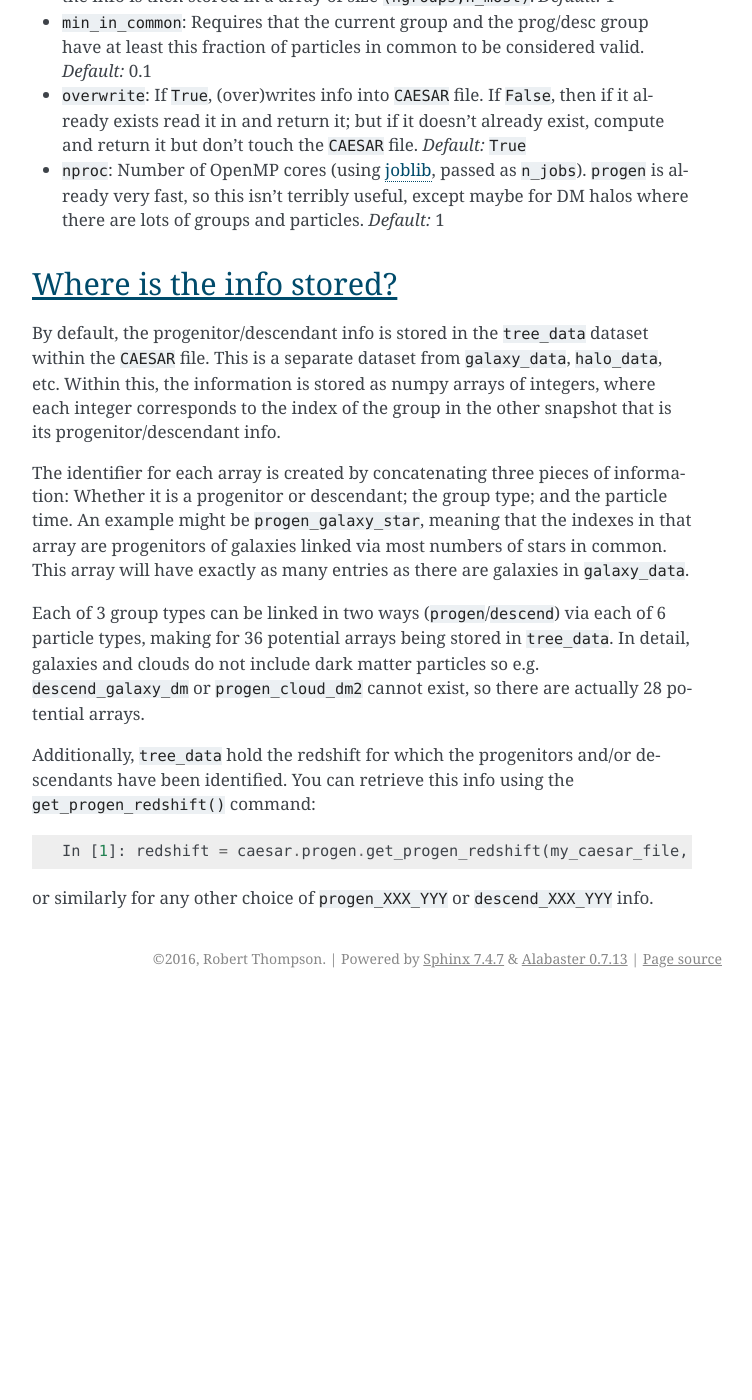
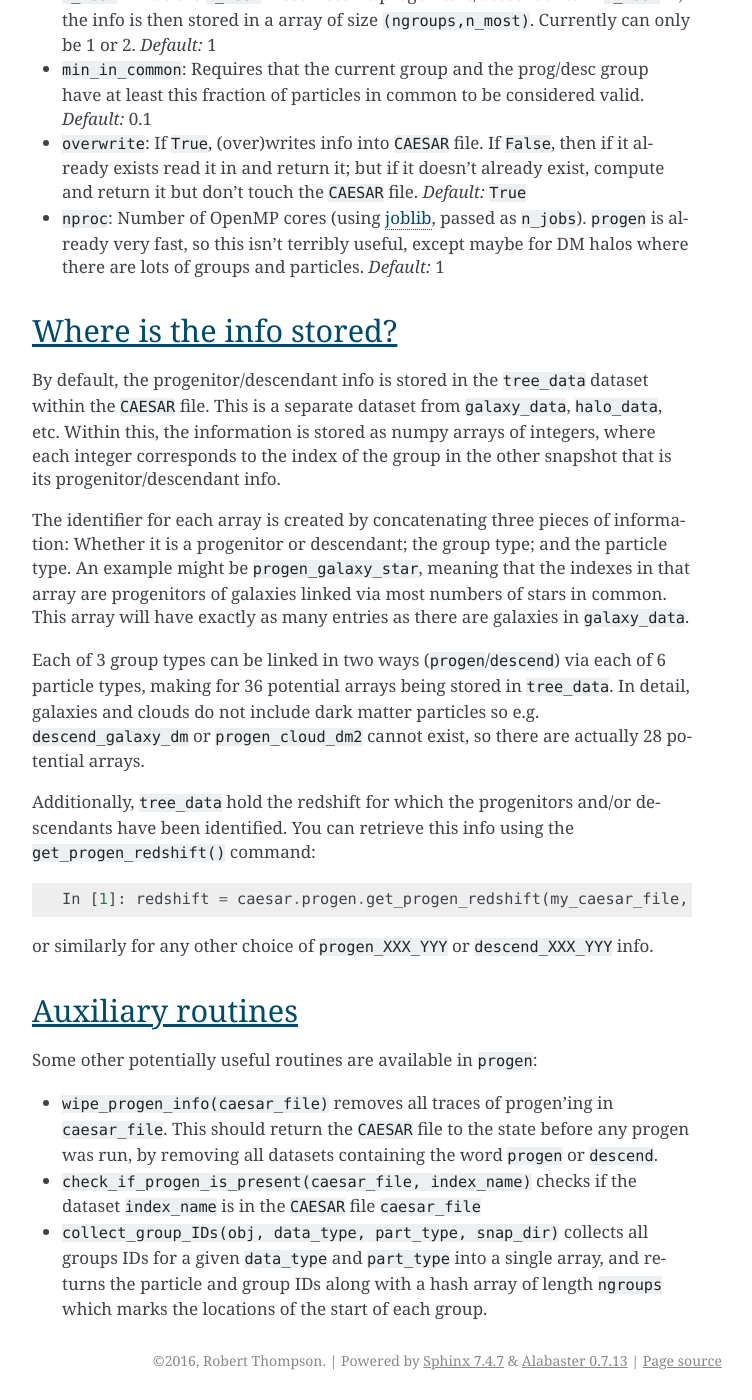
Before and after one commit to dnarayanan/caesar, a Sphinx documentation site: the page built from docs/source/progen.rst, in a window 1280 px wide and 1400 px high, scrolled down 1767 px. Shown: the whole window, without its empty margins (388-1140 px from the left). Built offline with Sphinx 7.4.7, drawn with Linux system fonts in a browser that asks for light colours; before the commit the page ends 2765 px from its top, so only the background shows below that; some of the changed text lies outside the part shown.

Commit message:
Doc updates for photometry and progen

```diff
--- a/docs/source/progen.rst
+++ b/docs/source/progen.rst
@@ -25,7 +25,8 @@
 This will find progenitors (since the snapshots are specified in falling order) in snaphots 0-151 for the snapshots in the directory provided as the first argument, with the snapshot basename provided as the second argument.
 Any snapshots for which a snapshot file and/or a Caesar file are not found, or for which there is no ``halo_data``, are ignored (with a warning).
 
-The snapshot are linked via daisychaining.  That is, in the example above, 151 is linked to 150, 150 to 149, and so on (assuming they all exist).  If you want to link two particular snapshots, see "Linking two specific snapshots".
+The snapshot are linked via daisychaining.  That is, in the example above, 151 is linked to 150, 150 to 149, and so on (assuming they all exist).
+If you want to link two particular snapshots, see "Linking two specific snapshots".
 
 The ``prefix`` option specifies the name prefix for the corresponding ``CAESAR`` file in the ``Groups`` subdirectory; in this case, ``snap_m25n256_151.hdf5`` should have its ``CAESAR`` file in ``Groups/caesar_m25n256_151.hdf5``, etc.
 The example above uses default options for linking progenitors/descendants; other choices can be specified as noted in "Progen options" below.  ``run_progen()`` only writes the information to the ``CAESAR`` file, it does not return anything.
@@ -54,8 +55,7 @@
 
 * ``data_type``: Group type to find progen/descend info for; can be ``galaxy``, ``halo``, or ``cloud``.  *Default:* ``galaxy``
 * ``part_type``: Particle type to find progen/descend info for.  *Default:* ``star``
-* ``n_most``: Finds the ``n_most`` most massive progenitors/descendants.  If ``n_most``>1,
-  the info is then stored in a array of size ``(ngroups,n_most)``.  *Default:* 1
+* ``n_most``: Finds the ``n_most`` most massive progenitors/descendants.  If ``n_most``>1, the info is then stored in a array of size ``(ngroups,n_most)``.  Currently can only be 1 or 2.  *Default:* 1
 * ``min_in_common``: Requires that the current group and the prog/desc group have at least this fraction of particles in common to be considered valid.  *Default:* 0.1
 * ``overwrite``: If ``True``, (over)writes info into ``CAESAR`` file.  If ``False``, then if it already exists read it in and return it; but if it doesn't already exist, compute and return it but don't touch the ``CAESAR`` file. *Default:* ``True``
 * ``nproc``: Number of OpenMP cores (using `joblib <https://joblib.readthedocs.io/en/latest/generated/joblib.Parallel.html>`_, passed as ``n_jobs``).  ``progen`` is already very fast, so this isn't terribly useful, except maybe for DM halos where there are lots of groups and particles.  *Default:* 1
@@ -66,7 +66,7 @@
 
 By default, the progenitor/descendant info is stored in the ``tree_data`` dataset within the ``CAESAR`` file.  This is a separate dataset from ``galaxy_data``, ``halo_data``, etc.  Within this, the information is stored as numpy arrays of integers, where each integer corresponds to the index of the group in the other snapshot that is its progenitor/descendant info.
 
-The identifier for each array is created by concatenating three pieces of information: Whether it is a progenitor or descendant; the group type; and the particle time.  An example might be ``progen_galaxy_star``, meaning that the indexes in that array are progenitors of galaxies linked via most numbers of stars in common.  This array will have exactly as many entries as there are galaxies in ``galaxy_data``.
+The identifier for each array is created by concatenating three pieces of information: Whether it is a progenitor or descendant; the group type; and the particle type.  An example might be ``progen_galaxy_star``, meaning that the indexes in that array are progenitors of galaxies linked via most numbers of stars in common.  This array will have exactly as many entries as there are galaxies in ``galaxy_data``.
 
 Each of 3 group types can be linked in two ways (``progen``/``descend``) via each of 6 particle types, making for 36 potential arrays being stored in ``tree_data``. In detail, galaxies and clouds do not include dark matter particles so e.g. ``descend_galaxy_dm`` or ``progen_cloud_dm2`` cannot exist, so there are actually 28 potential arrays.
 
@@ -77,3 +77,12 @@
    In [1]: redshift = caesar.progen.get_progen_redshift(my_caesar_file,'descend_galaxy_star')
 
 or similarly for any other choice of ``progen_XXX_YYY`` or ``descend_XXX_YYY`` info.
+
+Auxiliary routines
+==================
+
+Some other potentially useful routines are available in ``progen``:
+
+* ``wipe_progen_info(caesar_file)`` removes all traces of progen'ing in ``caesar_file``.  This should return the ``CAESAR`` file to the state before any progen was run, by removing all datasets containing the word ``progen`` or ``descend``.
+* ``check_if_progen_is_present(caesar_file, index_name)`` checks if the dataset ``index_name`` is in the ``CAESAR`` file ``caesar_file``
+* ``collect_group_IDs(obj, data_type, part_type, snap_dir)`` collects all groups IDs for a given ``data_type`` and ``part_type`` into a single array, and returns the particle and group IDs along with a hash array of length ``ngroups`` which marks the locations of the start of each group.
```
Also changed, not shown: other parts of docs/source/progen.rst (+2 -2 lines), docs/source/index.rst (+18 -16 lines), 3 other files.
